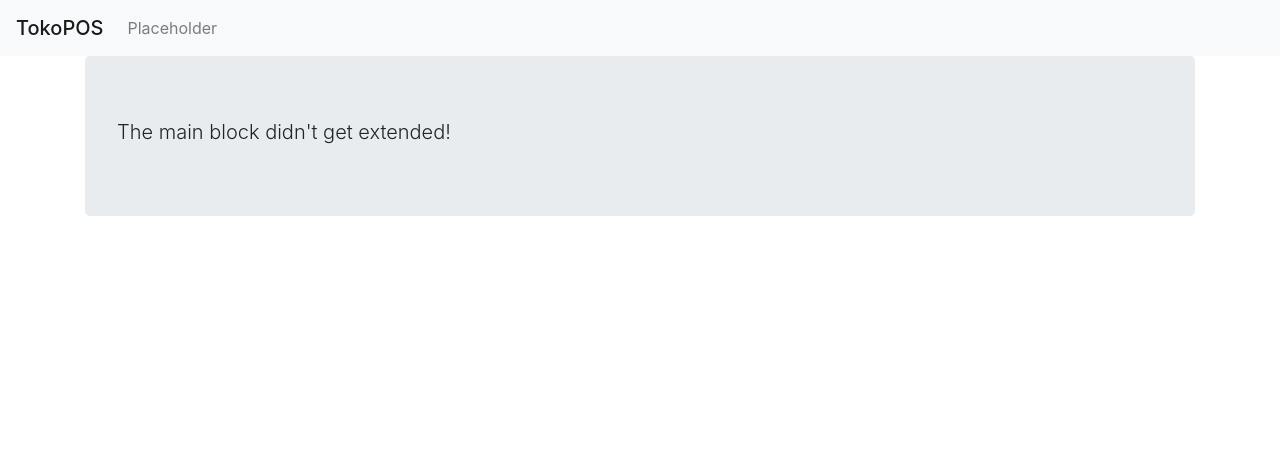
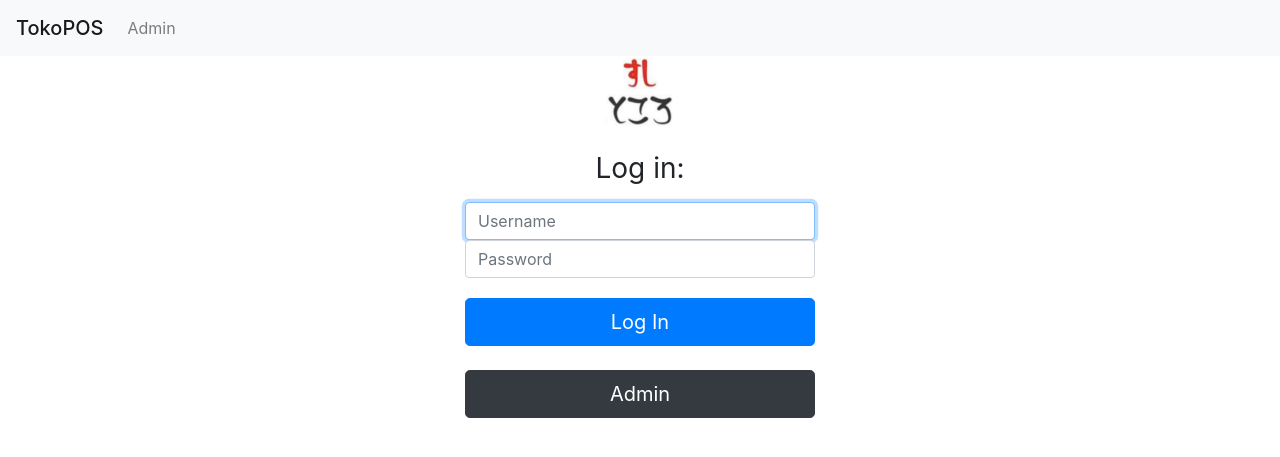
Before and after one commit to luqs1/TokoPOS, a Django app: page / in a window 1280 px wide. Shown: the top 457 px of the page. Run offline with Django 3.2, Linux system fonts and the light colour scheme; some libraries are stand-ins or nearby versions.

Commit message:
Created Login/ Index page, yet to create view.

```diff
--- a/accounts/views.py
+++ b/accounts/views.py
@@ -2,4 +2,4 @@ from django.shortcuts import render
 
 
 def index(request):
-    return render(request, 'base.html')  # temporary until index is developed.
+    return render(request, 'accounts/index.html')
--- /dev/null
+++ b/templates/accounts/index.html
@@ -0,0 +1,30 @@
+{% extends 'base.html' %}
+{% load static %}
+
+{% block main %}
+    <div class="row">
+        <div class="col-md"></div>
+        <div class="col-md">
+            <div class="pb-3 text-center">
+    <form class="form-signin" action="{% url 'index' %}" method="post"> <!-- form submitted to Django -->
+        {% csrf_token %} {# cross site request forgery token, makes sure the form is being submitted from here. #}
+      <img class="mb-4" src="{% static 'images/favicon-512.png' %}" alt="" width="72" height="72">
+      <h1 class="h3 mb-3 font-weight-normal">Log in:</h1>
+      <label for="username" class="sr-only">Username</label>
+      <input type="text" name="username" class="form-control" placeholder="Username" required="" autofocus="">
+      <label for="password" class="sr-only">Password</label>
+      <input type="password" name="password" class="form-control" placeholder="Password" required="">
+
+      <button class="btn btn-lg btn-primary btn-block" style="margin-top: 1em" type="submit">Log In</button>
+    </form>
+                <div class="pt-4">
+                 <a href="{% url 'admin:index' %}"> <!-- to the index page of the admin site, with the view -->
+        <button type="button" class="btn btn-dark btn-lg btn-block">Admin</button>
+    </a>
+                    </div>
+</div>
+            </div>
+    <div class="col-md"></div>
+    </div>
+
+{% endblock %}
--- a/templates/base.html
+++ b/templates/base.html
@@ -6,23 +6,19 @@
     <title>TokoPOS</title>
     <link rel="icon" type="image/x-icon" href="{% static "images/favicon-32x32.png" %}" /> <!-- creates nice icon on tab -->
     <link rel="stylesheet" href="https://stackpath.bootstrapcdn.com/bootstrap/4.3.1/css/bootstrap.min.css" integrity="sha384-ggOyR0iXCbMQv3Xipma34MD+dH/1fQ784/j6cY/iJTQUOhcWr7x9JvoRxT2MZw1T" crossorigin="anonymous">
-<script src="https://stackpath.bootstrapcdn.com/bootstrap/4.3.1/js/bootstrap.min.js" integrity="sha384-JjSmVgyd0p3pXB1rRibZUAYoIIy6OrQ6VrjIEaFf/nJGzIxFDsf4x0xIM+B07jRM" crossorigin="anonymous"></script>
-<script src="https://code.jquery.com/jquery-3.2.1.slim.min.js" integrity="sha384-KJ3o2DKtIkvYIK3UENzmM7KCkRr/rE9/Qpg6aAZGJwFDMVNA/GpGFF93hXpG5KkN" crossorigin="anonymous"></script>
-<script src="https://cdnjs.cloudflare.com/ajax/libs/popper.js/1.12.9/umd/popper.min.js" integrity="sha384-ApNbgh9B+Y1QKtv3Rn7W3mgPxhU9K/ScQsAP7hUibX39j7fakFPskvXusvfa0b4Q" crossorigin="anonymous"></script>
     <!-- loading bootstrap from CDN, might change to downloading static file here later if that's faster -->
 </head>
 <body>
 
-<nav class="navbar navbar-expand-lg navbar-light bg-light">
-  <a class="navbar-brand mb-0 h1" href="#">TokoPOS</a>
+<nav class="navbar navbar-expand-md navbar-light bg-light">
+  <a class="navbar-brand mb-0 h1" href="{% url 'index' %}">TokoPOS</a>
   <button class="navbar-toggler" type="button" data-toggle="collapse" data-target="#navbarSupportedContent" aria-controls="navbarSupportedContent" aria-expanded="false" aria-label="Toggle navigation">
     <span class="navbar-toggler-icon"></span>
   </button>
-
   <div class="collapse navbar-collapse" id="navbarSupportedContent">
     <ul class="navbar-nav mr-auto">
       <li class="nav-item">
-        <a class="nav-link" href="#">Placeholder</a>
+        <a class="nav-link" href="{% url 'admin:index' %}">Admin</a> <!-- to the index page of the admin site, with the view -->
       </li>
     </ul>
   </div>
@@ -35,5 +31,8 @@
         </div> <!-- Only renders if main isn't extended... -->
     {% endblock %}
 </div>
+<script src="https://code.jquery.com/jquery-3.2.1.slim.min.js" integrity="sha384-KJ3o2DKtIkvYIK3UENzmM7KCkRr/rE9/Qpg6aAZGJwFDMVNA/GpGFF93hXpG5KkN" crossorigin="anonymous"></script>
+<script src="https://stackpath.bootstrapcdn.com/bootstrap/4.3.1/js/bootstrap.min.js" integrity="sha384-JjSmVgyd0p3pXB1rRibZUAYoIIy6OrQ6VrjIEaFf/nJGzIxFDsf4x0xIM+B07jRM" crossorigin="anonymous"></script>
+<script src="https://cdnjs.cloudflare.com/ajax/libs/popper.js/1.12.9/umd/popper.min.js" integrity="sha384-ApNbgh9B+Y1QKtv3Rn7W3mgPxhU9K/ScQsAP7hUibX39j7fakFPskvXusvfa0b4Q" crossorigin="anonymous"></script>
 </body>
 </html>
```
Also changed, not shown: static/images/favicon-512.png (added).
